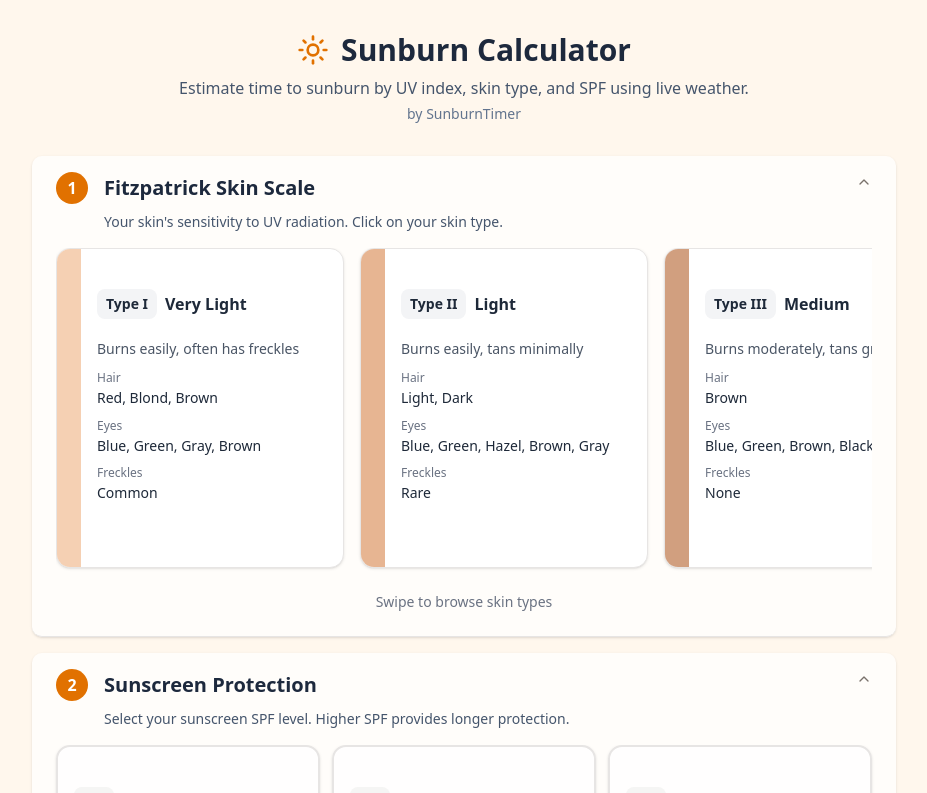
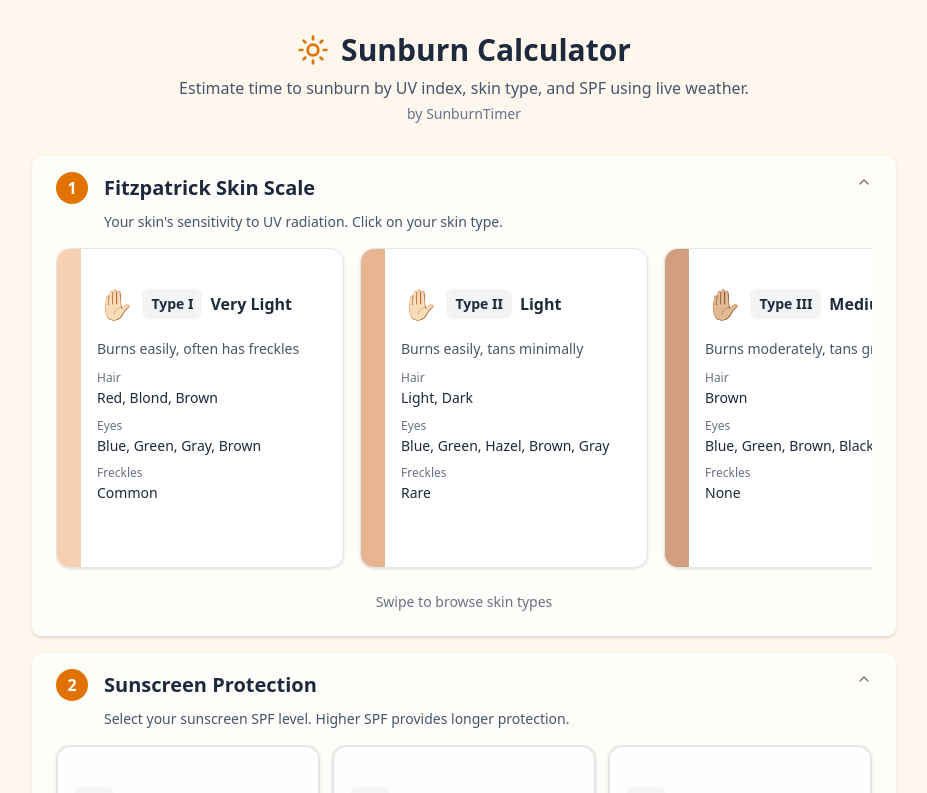
Before and after one commit to jondcallahan/sunburntimer, a React (Vite) app: page / in a window 1280 px wide. Shown: the top 793 px of the page, without its empty margins (176-1103 px from the left). Built offline with nearby package versions, Linux system fonts and the light colour scheme; a web font is replaced by a local one.

Commit message:
feat: adds emoji

```diff
--- a/src/components/SkinTypeSelector.tsx
+++ b/src/components/SkinTypeSelector.tsx
@@ -60,6 +60,9 @@ function SkinTypeCard({
 					<div className="flex items-start justify-between">
 						<div className="flex-1 min-w-0">
 							<div className="flex items-center space-x-2 mb-2">
+								<div className="text-3xl leading-none" aria-hidden="true">
+									{config.emoji}
+								</div>
 								<Badge
 									variant="secondary"
 									className="font-bold text-sm px-2 py-1 flex-shrink-0 bg-gray-100 text-gray-800"
--- a/src/types.ts
+++ b/src/types.ts
@@ -19,6 +19,7 @@ export interface SkinTypeConfig {
 	hairColors: string[];
 	eyeColors: string[];
 	freckles: string;
+	emoji: string;
 }
 
 export const SKIN_TYPE_CONFIG: Record<FitzpatrickType, SkinTypeConfig> = {
@@ -30,6 +31,7 @@ export const SKIN_TYPE_CONFIG: Record<FitzpatrickType, SkinTypeConfig> = {
 		hairColors: ["Red", "Blond", "Brown"],
 		eyeColors: ["Blue", "Green", "Gray", "Brown"],
 		freckles: "Common",
+		emoji: "✋🏻",
 	},
 	[FitzpatrickType.II]: {
 		color: "#E7B592",
@@ -39,6 +41,7 @@ export const SKIN_TYPE_CONFIG: Record<FitzpatrickType, SkinTypeConfig> = {
 		hairColors: ["Light", "Dark"],
 		eyeColors: ["Blue", "Green", "Hazel", "Brown", "Gray"],
 		freckles: "Rare",
+		emoji: "✋🏻",
 	},
 	[FitzpatrickType.III]: {
 		color: "#D19F7F",
@@ -48,6 +51,7 @@ export const SKIN_TYPE_CONFIG: Record<FitzpatrickType, SkinTypeConfig> = {
 		hairColors: ["Brown"],
 		eyeColors: ["Blue", "Green", "Brown", "Black"],
 		freckles: "None",
+		emoji: "✋🏼",
 	},
 	[FitzpatrickType.IV]: {
 		color: "#BB7955",
@@ -57,6 +61,7 @@ export const SKIN_TYPE_CONFIG: Record<FitzpatrickType, SkinTypeConfig> = {
 		hairColors: ["Dark Brown", "Black"],
 		eyeColors: ["Blue", "Brown", "Green", "Black"],
 		freckles: "None",
+		emoji: "✋🏽",
 	},
 	[FitzpatrickType.V]: {
 		color: "#A55E31",
@@ -66,6 +71,7 @@ export const SKIN_TYPE_CONFIG: Record<FitzpatrickType, SkinTypeConfig> = {
 		hairColors: ["Black"],
 		eyeColors: ["Brown", "Black"],
 		freckles: "None",
+		emoji: "✋🏾",
 	},
 	[FitzpatrickType.VI]: {
 		color: "#3A1F1C",
@@ -75,6 +81,7 @@ export const SKIN_TYPE_CONFIG: Record<FitzpatrickType, SkinTypeConfig> = {
 		hairColors: ["Black"],
 		eyeColors: ["Black"],
 		freckles: "None",
+		emoji: "✋🏿",
 	},
 };
 
```
